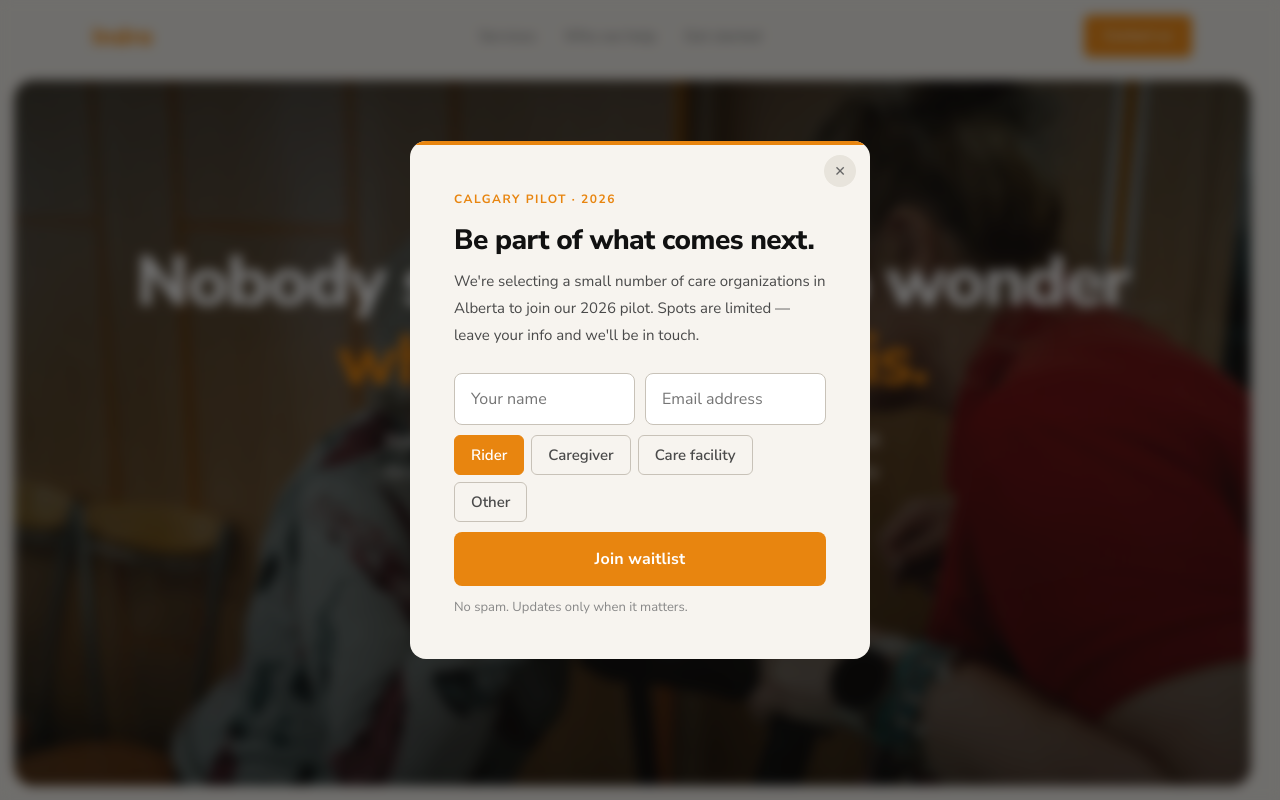
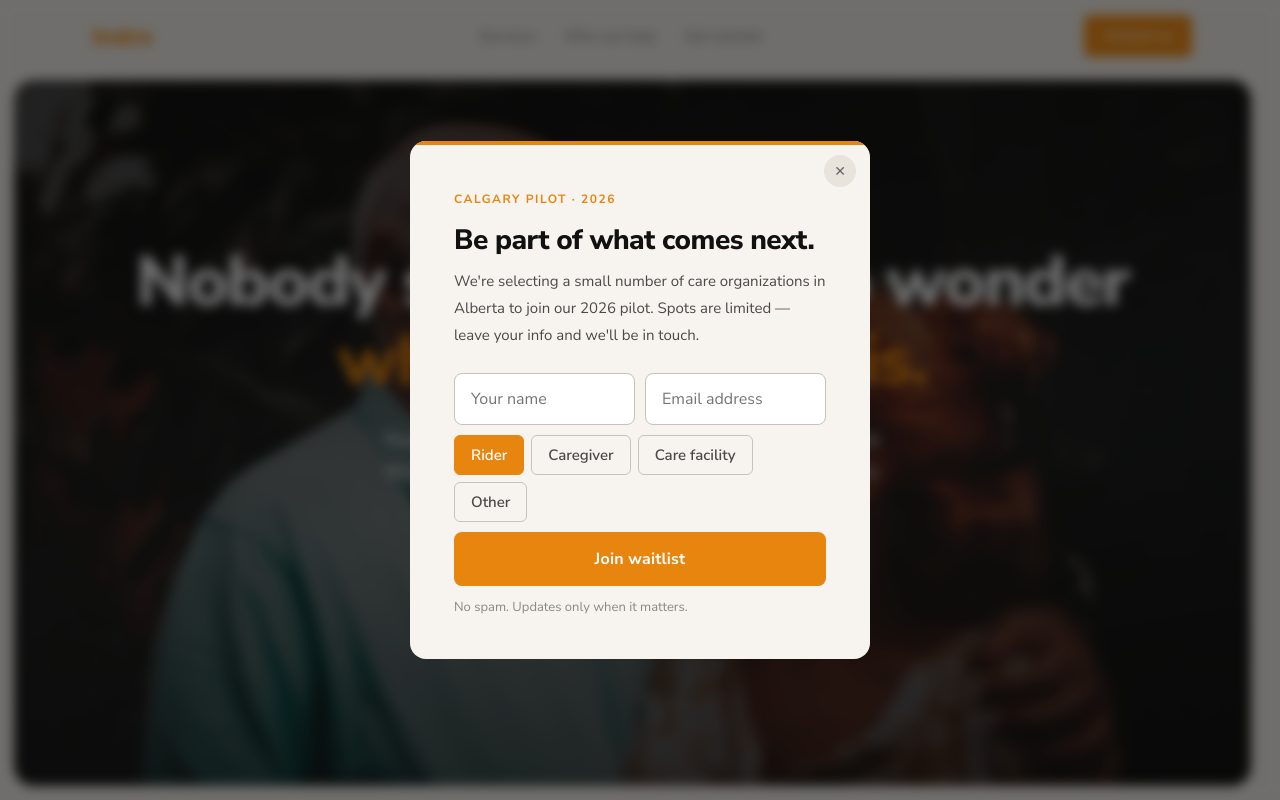
Before and after one commit to indro-labs/website, a React (Vite) app in the folder business-website/: page / in a window 1280 px wide. Shown: the top 800 px of the page. Built offline with nearby package versions, Linux system fonts and the light colour scheme.

Commit message:
updated image

```diff
--- a/business-website/src/App.jsx
+++ b/business-website/src/App.jsx
@@ -34,7 +34,6 @@ function StackPanel({ children, style }) {
 /* ── HERO ─────────────────────────────────────── */
 const SLIDES = [
   { src: '/images/hero/senior-couple-smile.jpg',        alt: 'Senior couple smiling at laptop' },
-  { src: '/images/hero/care-worker-elderly.jpg',  alt: 'Care worker with elderly resident' },
   { src: '/images/hero/senior-couple.jpg',         alt: 'Senior couple smiling' },
   { src: '/images/hero/caregiver-van.jpg',         alt: 'Caregiver helping passenger from van' },
 
```
